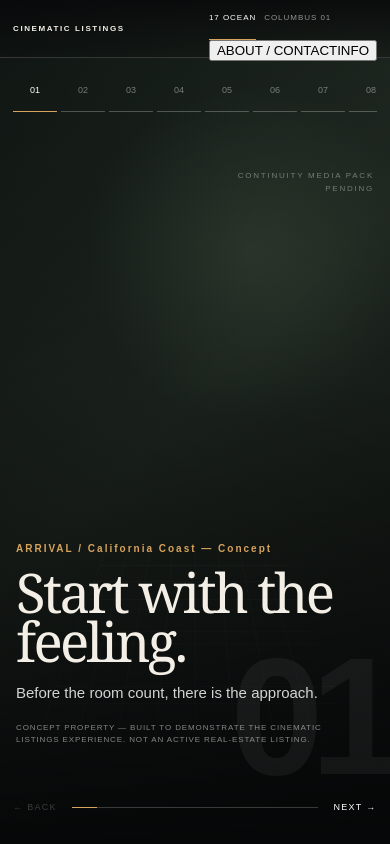
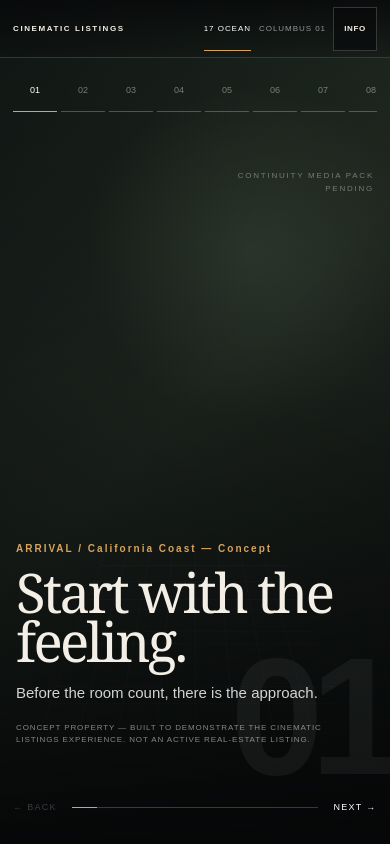
Before and after one commit to zorbachin/Zorba-cinema, a plain HTML site: page prototype/index.html in a window 390 px wide. Drawn offline with Linux system fonts and the light colour scheme.

Commit message:
Keep concept enquiry control touch accessible in compact header

```diff
--- a/prototype/styles.css
+++ b/prototype/styles.css
@@ -20,3 +20,15 @@ dialog .contact-email{color:#fff;font-weight:700;overflow-wrap:anywhere}
 
 /* Stable, concise status for screen readers; avoid announcing entire scene DOM on each render. */
 .sr-only{position:absolute!important;width:1px!important;height:1px!important;padding:0!important;margin:-1px!important;overflow:hidden!important;clip:rect(0,0,0,0)!important;white-space:nowrap!important;border:0!important}
+
+/* Persistent buyer route: works on first scene even while approved imagery is pending. */
+.topbar-tools{display:flex;align-items:center;gap:16px}
+.overview-action{display:inline-flex;align-items:center;justify-content:center;min-height:44px;min-width:44px;padding:0 12px;border:1px solid var(--line);background:rgba(8,9,10,.62);color:var(--ink);cursor:pointer;font-size:9px;font-weight:700;letter-spacing:.08em;white-space:nowrap}
+.overview-action:hover{border-color:var(--accent)}
+.overview-action .label-short{display:none}
+@media(max-width:720px){
+  .topbar-tools{gap:7px}
+  .overview-action{padding:0 9px;font-size:8px}
+  .overview-action .label-full{display:none}
+  .overview-action .label-short{display:inline}
+}
```
